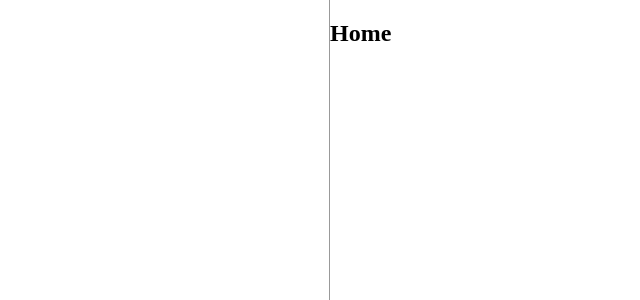
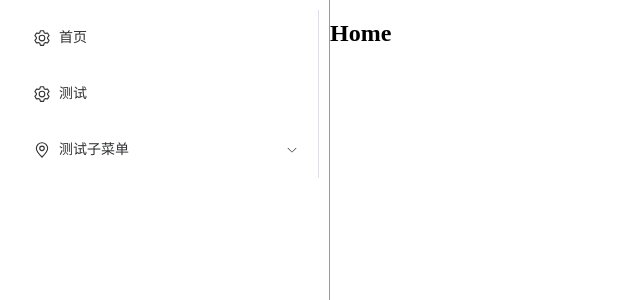
Before and after one commit to xgg217/Practice, a Vue app: page / in a window 1280 px wide. Shown: the top 300 px of the page, without its empty margins (0-640 px from the left). Built offline with nearby package versions, Linux system fonts and the light colour scheme; the HTML template or start-up script is replaced by a standard one.

Commit message:
子菜单显示测试

```diff
--- a/package.json
+++ b/package.json
@@ -15,6 +15,7 @@
     "format": "oxfmt src/"
   },
   "dependencies": {
+    "@element-plus/icons-vue": "^2.3.2",
     "element-plus": "^2.14.0",
     "pinia": "^3.0.4",
     "vue": "^3.5.32",
--- /dev/null
+++ b/src/layout/IndexView.vue
@@ -0,0 +1,114 @@
+<script setup lang="ts">
+import { getAllMenuRoutes } from "@/router/utils";
+import { onMounted, shallowRef } from "vue";
+import type { RouteRecordRaw } from "vue-router";
+
+const handleOpen = (key: string, keyPath: string[]) => {
+  console.log(key, keyPath);
+};
+const handleClose = (key: string, keyPath: string[]) => {
+  console.log(key, keyPath);
+};
+
+const routerArr = shallowRef<RouteRecordRaw[]>([]);
+
+onMounted(() => {
+  // 获取全部菜单
+  routerArr.value = getAllMenuRoutes();
+  console.log(routerArr.value);
+});
+</script>
+
+<template>
+  <main class="layout">
+    <!-- 左侧导航栏 -->
+    <nav>
+      <el-menu
+        default-active="2"
+        class="el-menu-vertical-demo"
+        router
+        @open="handleOpen"
+        @close="handleClose"
+      >
+        <template v-for="item of routerArr" :key="item.path">
+          <el-menu-item :index="item.path" v-if="!item.children">
+            <el-icon><setting /></el-icon>
+            <span>{{ item.meta?.title ?? "待定" }}</span>
+          </el-menu-item>
+
+          <!-- 存在子菜单 -->
+          <el-sub-menu v-else :index="item.path">
+            <template #title>
+              <el-icon><location /></el-icon>
+              <span>{{ item.meta?.title ?? "子菜单待定" }}</span>
+            </template>
+
+            <template v-for="key of item.children" :key="key.path">
+              <el-menu-item :index="key.path" v-if="!key.children">
+                <el-icon><setting /></el-icon>
+                <span>{{ key.meta?.title ?? "待定" }}</span>
+              </el-menu-item>
+            </template>
+          </el-sub-menu>
+
+          <!-- <el-sub-menu index="1">
+          <template #title>
+            <el-icon><location /></el-icon>
+            <span>Navigator One</span>
+          </template>
+          <el-menu-item-group title="Group One">
+            <el-menu-item index="1-1">item one</el-menu-item>
+            <el-menu-item index="1-2">item two</el-menu-item>
+          </el-menu-item-group>
+          <el-menu-item-group title="Group Two">
+            <el-menu-item index="1-3">item three</el-menu-item>
+          </el-menu-item-group>
+          <el-sub-menu index="1-4">
+            <template #title>item four</template>
+            <el-menu-item index="1-4-1">item one</el-menu-item>
+          </el-sub-menu>
+        </el-sub-menu>
+        <el-menu-item index="2">
+          <el-icon><icon-menu /></el-icon>
+          <span>Navigator Two</span>
+        </el-menu-item>
+        <el-menu-item index="3" disabled>
+          <el-icon><document /></el-icon>
+          <span>Navigator Three</span>
+        </el-menu-item>
+        <el-menu-item index="4">
+          <el-icon><setting /></el-icon>
+          <span>Navigator Four</span>
+        </el-menu-item> -->
+        </template>
+      </el-menu>
+    </nav>
+
+    <!-- 内容区 -->
+    <aside>
+      <RouterView v-slot="{ Component }">
+        <Transition name="el-zoom-in-center" mode="out-in">
+          <component :is="Component" :key="$route.path" />
+        </Transition>
+      </RouterView>
+    </aside>
+  </main>
+</template>
+
+<style scoped>
+main.layout {
+  display: flex;
+  /* align-items: stretch; */
+}
+
+nav {
+  /* flex: 1; */
+  width: var(--nav);
+  height: var(--view-height);
+  overflow-y: scroll;
+  padding: 10px;
+  box-sizing: border-box;
+  /* border: 1px solid red; */
+  border-right: 1px solid #999;
+}
+</style>
--- a/src/layout/index.vue
+++ /dev/null
@@ -1,40 +0,0 @@
-<script setup lang="ts"></script>
-
-<template>
-  <main class="layout">
-    <!-- 左侧导航栏 -->
-    <nav>
-      <ul>
-        <!-- <li v-for="item of routeList" :key="item.path">
-          <NavItemCmp :row="item" @click="onPage" :is-avc="avcRouteName === item.name" />
-        </li> -->
-      </ul>
-    </nav>
-    <!-- 内容区 -->
-    <aside>
-      <RouterView v-slot="{ Component }">
-        <Transition name="el-zoom-in-center" mode="out-in">
-          <component :is="Component" :key="$route.path" />
-        </Transition>
-      </RouterView>
-    </aside>
-  </main>
-</template>
-
-<style scoped>
-main.layout {
-  display: flex;
-  /* align-items: stretch; */
-}
-
-nav {
-  /* flex: 1; */
-  width: var(--nav);
-  height: var(--view-height);
-  overflow-y: scroll;
-  padding: 10px;
-  box-sizing: border-box;
-  /* border: 1px solid red; */
-  border-right: 1px solid #999;
-}
-</style>
--- a/src/main.ts
+++ b/src/main.ts
@@ -3,6 +3,7 @@ import { createPinia } from "pinia";
 import ElementPlus from "element-plus";
 import "element-plus/dist/index.css";
 import "./assets/CSS/index.css";
+import * as ElementPlusIconsVue from "@element-plus/icons-vue"; // icon图标
 
 import App from "./App.vue";
 import router from "./router";
@@ -13,4 +14,9 @@ app.use(ElementPlus);
 app.use(createPinia());
 app.use(router);
 
+// icon 图标
+for (const [key, component] of Object.entries(ElementPlusIconsVue)) {
+  app.component(key, component);
+}
+
 app.mount("#app");
--- a/src/router/index.ts
+++ b/src/router/index.ts
@@ -1,6 +1,6 @@
 import { createRouter, createWebHistory } from "vue-router";
 import HomeView from "@/views/HomeView.vue";
-import Layout from "@/layout/index.vue";
+import Layout from "@/layout/IndexView.vue";
 
 const router = createRouter({
   history: createWebHistory(import.meta.env.BASE_URL),
@@ -13,18 +13,62 @@ const router = createRouter({
         title: "首页",
       },
       redirect: {
-        name: "home",
+        name: "Home",
       },
       children: [
         {
           path: "/",
-          name: "home",
+          name: "Home",
           component: HomeView,
           meta: {
             title: "首页",
           },
         },
+        {
+          path: "/test",
+          name: "Test",
+          component: () => import("@/views/TestView.vue"),
+          meta: {
+            title: "测试",
+          },
+        },
+        {
+          path: "/test2",
+          name: "Test2",
+          // component: () => import("@/views/TestView.vue"),
+          meta: {
+            title: "测试子菜单",
+          },
+          redirect: {
+            name: "Home",
+          },
+          children: [
+            {
+              path: "/TestView",
+              name: "TestView",
+              component: () => import("@/views/Test/TestView.vue"),
+              meta: {
+                title: "子菜单1-1",
+              },
+            },
+            {
+              path: "/TestView2",
+              name: "TestView2",
+              component: () => import("@/views/Test/TestView2.vue"),
+              meta: {
+                title: "子菜单1-2",
+              },
+            },
+          ],
+        },
       ],
+    },
+    {
+      path: "/404",
+      component: () => import("@/views/404View.vue"),
+      meta: {
+        title: "404",
+      },
     },
   ],
 });
--- /dev/null
+++ b/src/router/utils.ts
@@ -0,0 +1,34 @@
+import router from "./index";
+
+// 获取全部菜单
+export const getAllMenuRoutes = () => {
+  console.log(router.options.routes);
+
+  // 暂时只显示 / 菜单下的路由
+  const arr = router.options.routes.filter((item) => {
+    return item.path === "/";
+  })[0]!.children!;
+
+  console.log(arr);
+
+  return arr;
+
+  // const arr = routerObj.options.routes.filter(item => {
+  //   // 过滤掉白名单的路由
+  //   // return !whitePathlist.includes(item.path);
+  //   return item.meta?.isCardList;
+  // });
+
+  // // 遍历需要处理的路由
+  // // return getItem(arr);
+  // return arr.map(item => {
+  //   const { meta, name, path } = item;
+  //   const obj: ICardItem = {
+  //     title: meta!.title,
+  //     name: meta!.pathName as string,
+  //     remark: (meta?.remark || "") as string,
+  //     path,
+  //   };
+  //   return obj;
+  // });
+};
--- /dev/null
+++ b/src/views/404View.vue
@@ -0,0 +1,7 @@
+<script setup lang="ts"></script>
+
+<template>
+  <div>404 页面</div>
+</template>
+
+<style scoped></style>
```
Also changed, not shown: src/views/Test/TestView.vue (renamed from src/views/Test/Test.vue), src/views/Test/TestView2.vue (renamed from src/views/Test/Test2.vue), src/views/TestView.vue (renamed from src/views/Test.vue), 1 other file (tests, documents, lock files or other folders).
